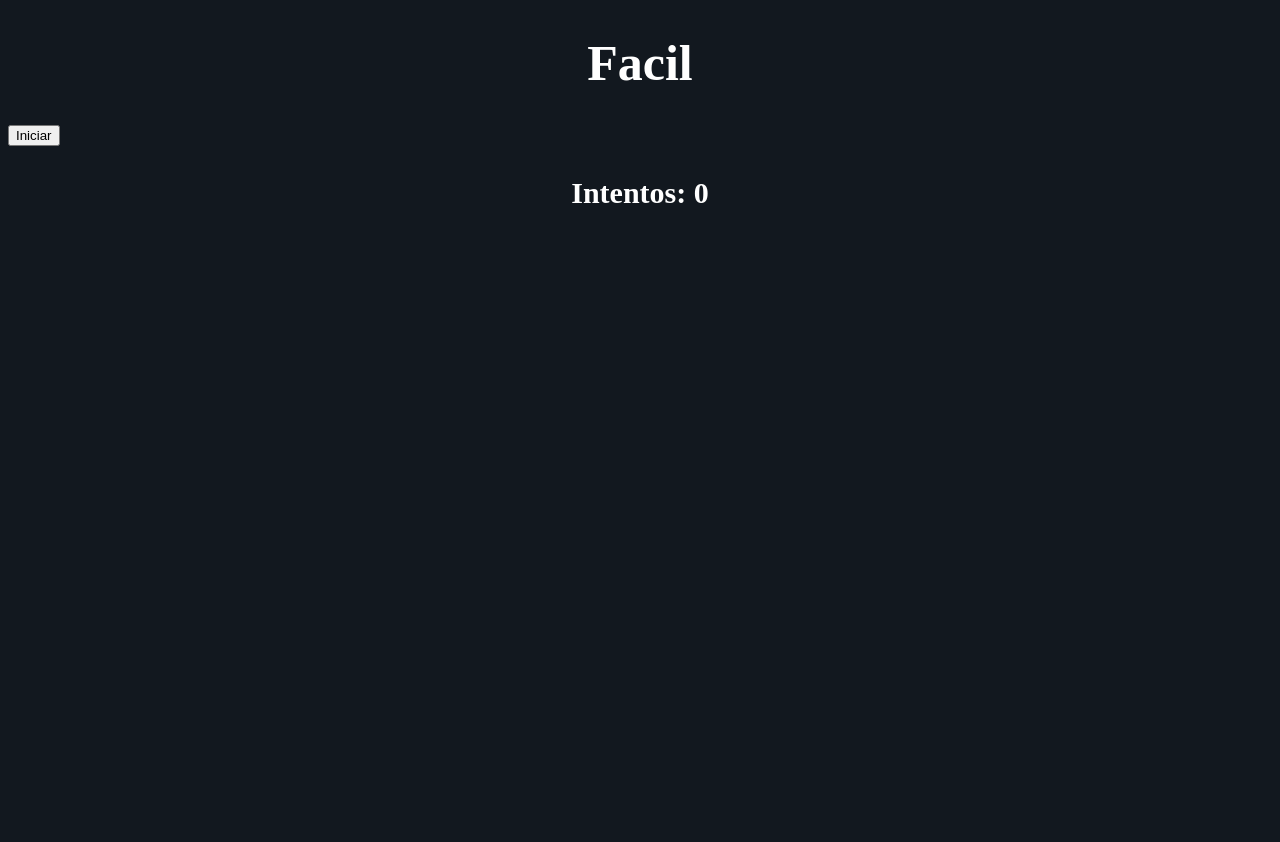
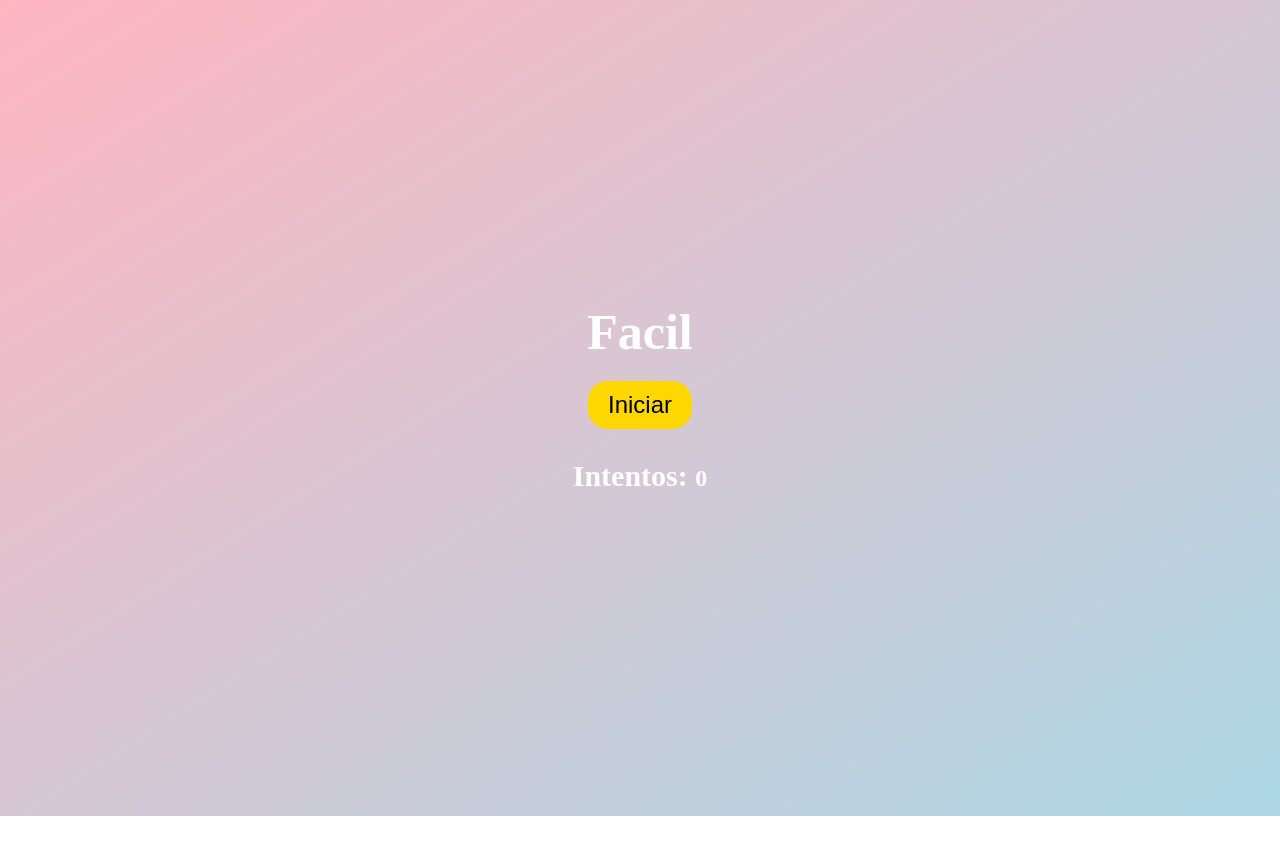
Before and after one commit to tomasv00805/Fonocoach, a website: page public/views/memofacil.html in a window 1280 px wide. After the commit the page ends 816 px from the top, so only its background shows below. Drawn offline with Linux system fonts and the light colour scheme.

```diff
--- a/public/views/memofacil.html
+++ b/public/views/memofacil.html
@@ -4,6 +4,49 @@
     <meta charset="utf-8">
     <title>FONOCOACH</title>
     <link rel="stylesheet" type="text/css" href="../css/style.css">
+    <style>
+      /* Estilos adicionales */
+      body {
+        display: flex;
+        flex-direction: column;
+        align-items: center; /* Centra horizontalmente */
+        justify-content: center; /* Centra verticalmente */
+        min-height: 100vh;
+        background: linear-gradient(to bottom right, #FFB6C1, #ADD8E6); /* Degradado de rosado a celeste */
+        color: white;
+      }
+
+      h1, button {
+        margin: 10px 0; /* Espacio entre los elementos */
+        text-align: center; /* Centra horizontalmente */
+      }
+
+      p {
+        margin-top: 20px; /* Mueve la palabra "Intentos" más abajo */
+        text-align: center; /* Centra horizontalmente */
+      }
+
+      .score {
+        font-size: 24px; /* Tamaño de la fuente del número de intentos */
+      }
+
+      /* Estilo para el botón inicial */
+      .start {
+        padding: 10px 20px; /* Aumenta el espacio interno */
+        font-size: 24px; /* Tamaño de la fuente */
+        border-radius: 20px; /* Bordes redondeados */
+        background-color: #FFD700; /* Color amarillo */
+        color: #000; /* Color de texto negro */
+        border: none; /* Elimina el borde */
+        cursor: pointer; /* Cambia el cursor al pasar por encima */
+        transition: background-color 0.3s; /* Transición suave del color de fondo */
+      }
+
+      /* Cambia el color de fondo al pasar por encima del botón */
+      .start:hover {
+        background-color: #FFEC8B; /* Amarillo más claro */
+      }
+    </style>
   </head>
   <body>
     <h1 id="dificultad">Facil</h1>
@@ -14,7 +57,7 @@
     <p>Intentos: <span class="score"></span></p>
     <div class="actions" id="actions">
         <button onclick="restart1()">Reiniciar</button>
-        <button onclick="redirectToNextLevel('/memointermedio.html')">Siguiente nivel</button>
+        <button onclick="redirectToNextLevel('./memointermedio.html')">Siguiente nivel</button>
     </div>
     <script src="../js/juego.js"></script>
   </body>
```
Also changed, not shown: public/views/memodificil.html (+43 -0 lines), public/views/memointermedio.html (+44 -1 lines).
